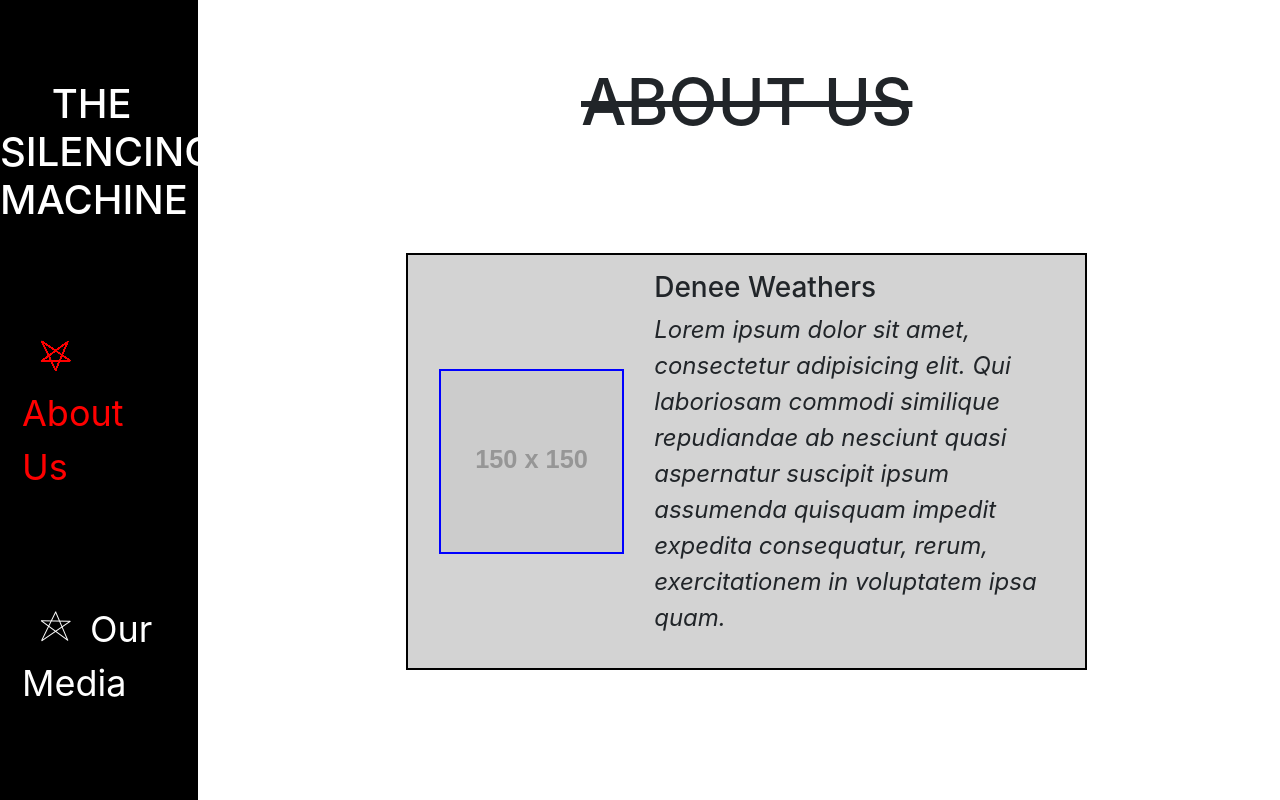
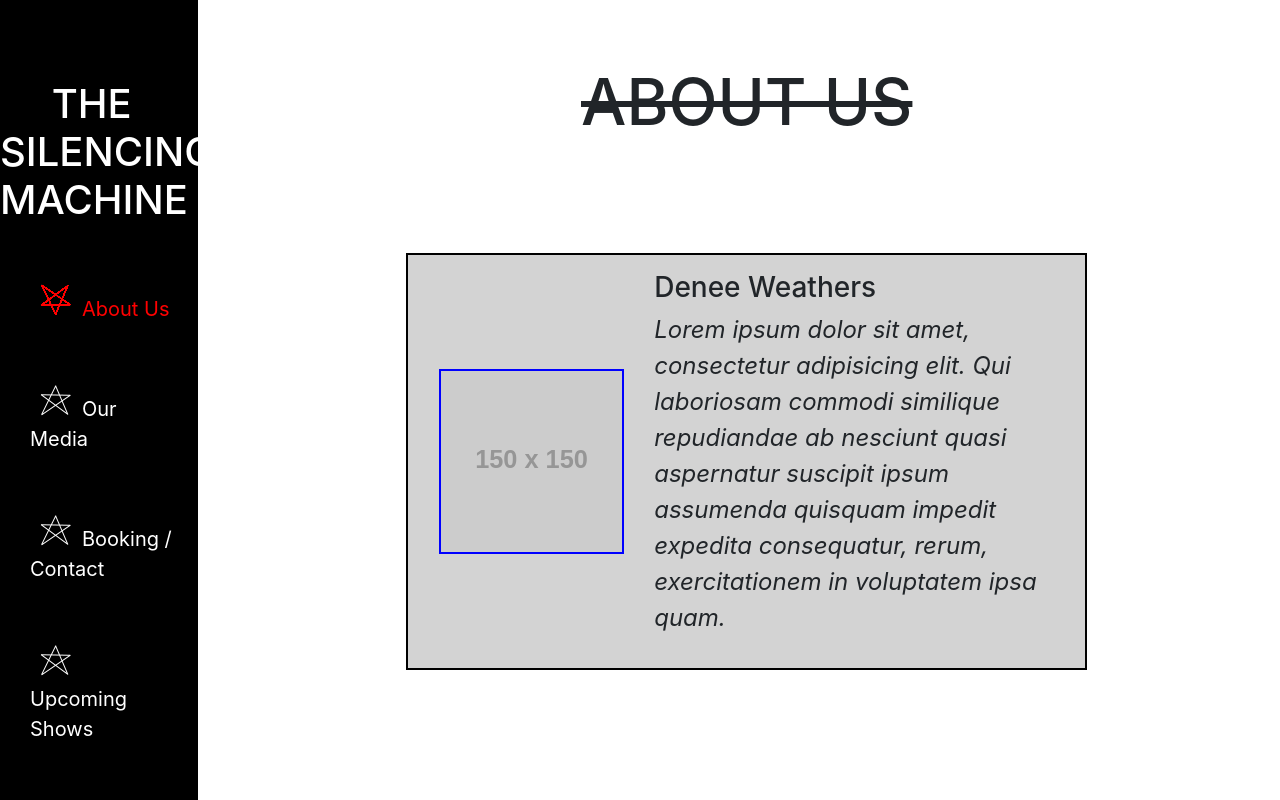
Before and after one commit to ThomasjNix/TSM-Website, an Angular app: page /about in a window 1280 px wide. Built offline with nearby package versions, Linux system fonts and the light colour scheme.

Commit message:
Minor tweaks

```diff
--- a/src/app/app.component.scss
+++ b/src/app/app.component.scss
@@ -5,6 +5,7 @@
     color: white;
     position: fixed;
     height: 100%;
+    z-index: 99;
 }
 
 .page-content {
--- a/src/app/app.component.ts
+++ b/src/app/app.component.ts
@@ -1,4 +1,4 @@
-import { Component } from '@angular/core';
+import { Component, ViewChild, ElementRef } from '@angular/core';
 
 @Component({
   selector: 'app-root',
@@ -6,5 +6,5 @@ import { Component } from '@angular/core';
   styleUrls: ['./app.component.scss']
 })
 export class AppComponent {
-  title = 'tsm-website';
+  title = 'The Silencing Machine';
 }
--- a/src/app/navigation/navigation.component.scss
+++ b/src/app/navigation/navigation.component.scss
@@ -1,3 +1,5 @@
+@import "../../resources/_common.scss";
+
 .nav-header {
   font-size: 2.5em;
   margin-top: 2em;
@@ -26,3 +28,23 @@
     }
   }
 }
+
+@media only screen and (max-width: $xxlarge) {
+  .nav-list {
+    &-item {
+      font-size: 1.25em;
+    }
+  }
+}
+
+@media only screen and (min-width: $large) and (max-width: $xlarge) {
+    .page-content {
+        left: 25%;
+    }
+}
+
+@media only screen and (min-width: $xlarge){
+    .page-content {
+        left: 16.67%;
+    }
+}
--- a/src/resources/_common.scss
+++ b/src/resources/_common.scss
@@ -5,6 +5,7 @@ $small: 576px;
 $medium: 768px;
 $large: 992px;
 $xlarge: 1200px;
+$xxlarge: 1600px;
 
 /*
 * Color Definitions
```
